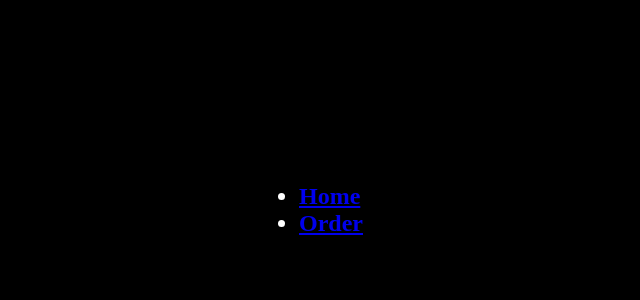
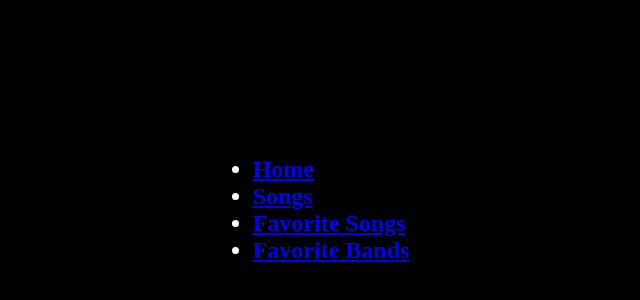
Before and after one commit to Victor-Jacon/consumir-api-react, a React (Create React App) app: page / in a window 1280 px wide. Shown: the part 198-498 px from the top of the page, without its empty margins (329-969 px from the left). Built offline with nearby package versions, Linux system fonts and the light colour scheme.

Commit message:
react-router: propriedade state e search do objeto location

```diff
--- a/src/react-router-dom/PageLearnReactRouterDom.jsx
+++ b/src/react-router-dom/PageLearnReactRouterDom.jsx
@@ -6,7 +6,7 @@ import queryString from 'query-string'
 const PageLearnReactRouterDom = () => {
   return (
     <>
-      <LocationSearchObjectifyAuto />
+      <LocationStateAndSearch />
     </>
   )
 }
@@ -485,6 +485,32 @@ export const LocationSearchObjectifyAuto = () => {
   )
 }
 
+export const LocationStateAndSearch = () => {
+  return (
+    <Container>
+      <ul>
+        <li><Link to='/home'>Home</Link></li>
+        <li><Link to='/songs'>Songs</Link></li>
+        <li>
+          <Link to={{ pathname: '/favoriteSongs', state: { song1: 'skillet - hero' } }}>
+              Favorite Songs
+          </Link>
+        </li>
+        <li>
+          <Link to={{ pathname: '/favoriteBands', search: 'favorite bands all time' }}>
+              Favorite Bands
+          </Link>
+        </li>
+      </ul>
+
+      <Switch>
+        <Route path="/home">Home</Route>
+        <Route path="/songs">Songs</Route>
+      </Switch>
+    </Container>
+  )
+}
+
 // Styled Components
 const Container = styled.div`
   background-color: black;
```
